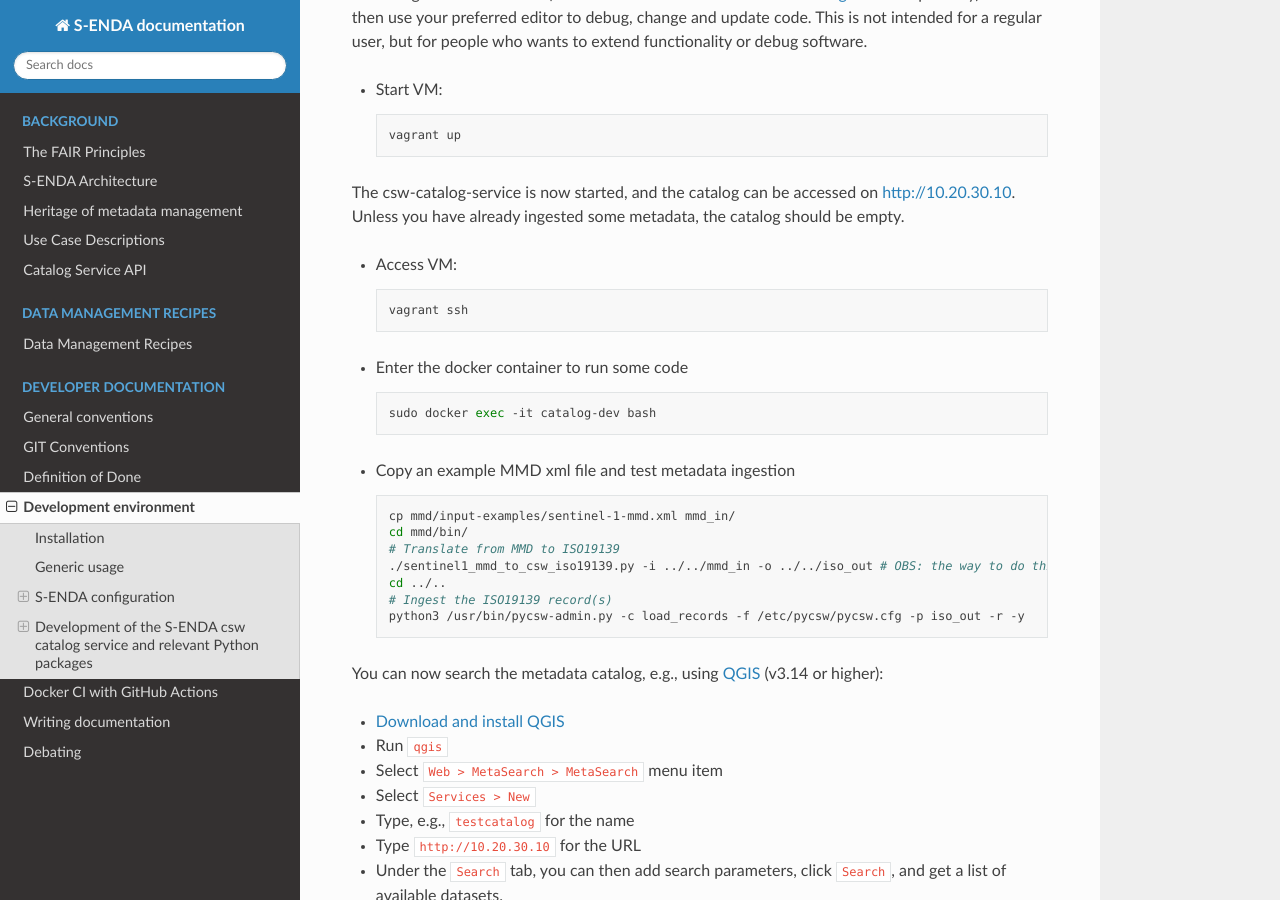
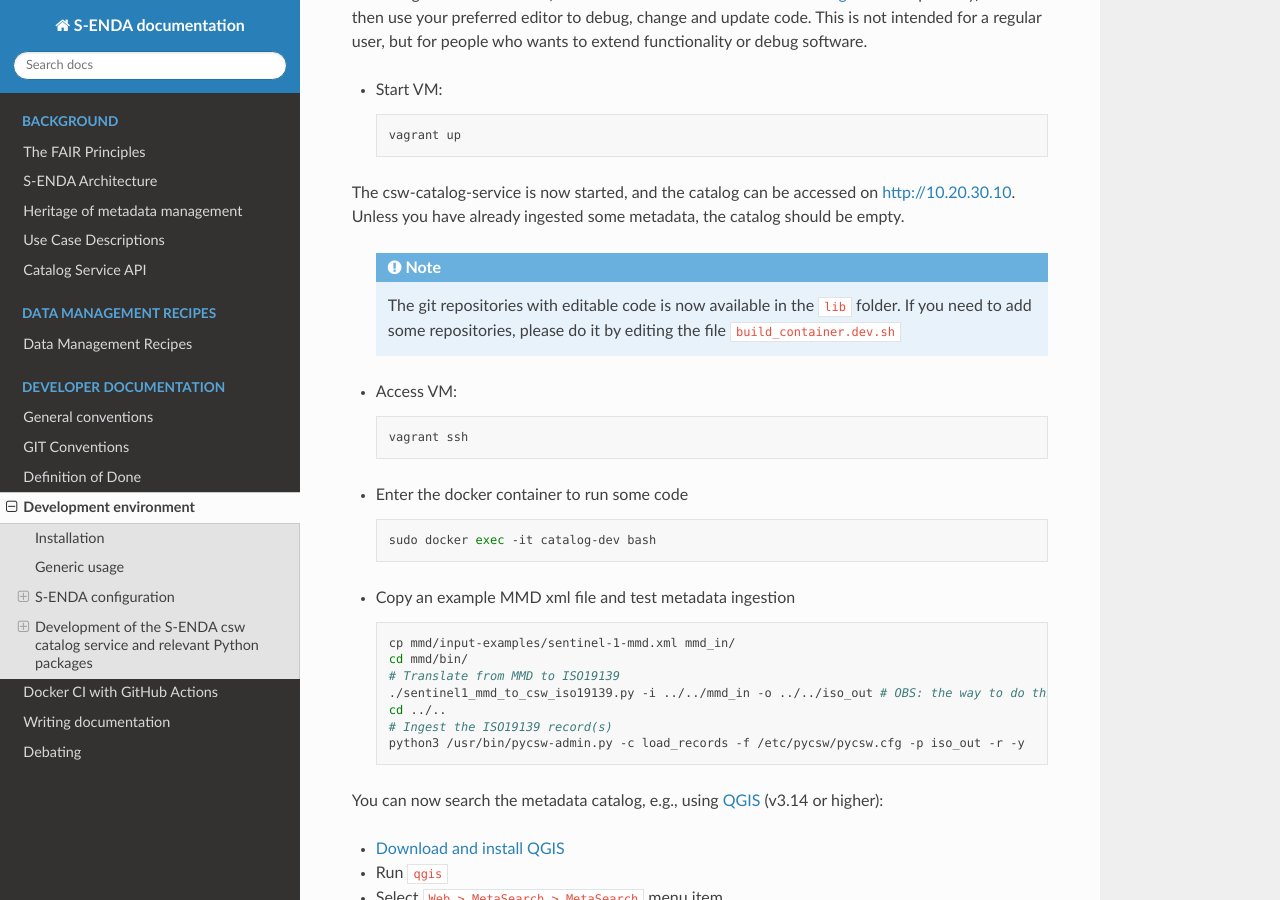
Before and after one commit to metno/S-ENDA-documentation, a Sphinx documentation site: the page built from source/devel_environ.rst, in a window 1280 px wide and 900 px high, scrolled down 4052 px. Built offline with Sphinx 7.4.7 and the Read the Docs theme 2.0.0, drawn with Linux system fonts in a browser that asks for light colours.

Commit message:
metno/S-ENDA-project-plan#308: added a note about git repositories and editable code

```diff
--- a/source/devel_environ.rst
+++ b/source/devel_environ.rst
@@ -212,6 +212,10 @@ The `S-ENDA csw catalog service <https://github.com/metno/S-ENDA-csw-catalog-ser
 
 The csw-catalog-service is now started, and the catalog can be accessed on `<http://10.20.30.10>`_. Unless you have already ingested some metadata, the catalog should be empty.
 
+  .. note::
+
+    The git repositories with editable code is now available in the ``lib`` folder. If you need to add some repositories, please do it by editing the file ``build_container.dev.sh``
+
 * Access VM:
 
   .. code-block:: bash
```
